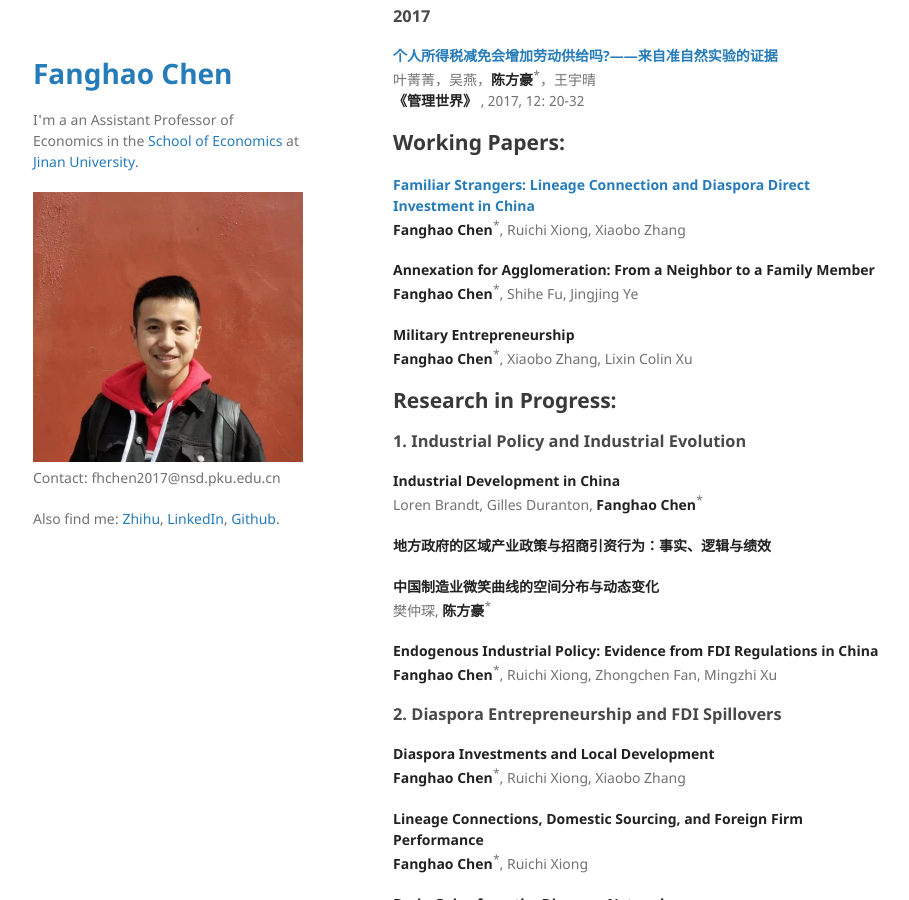
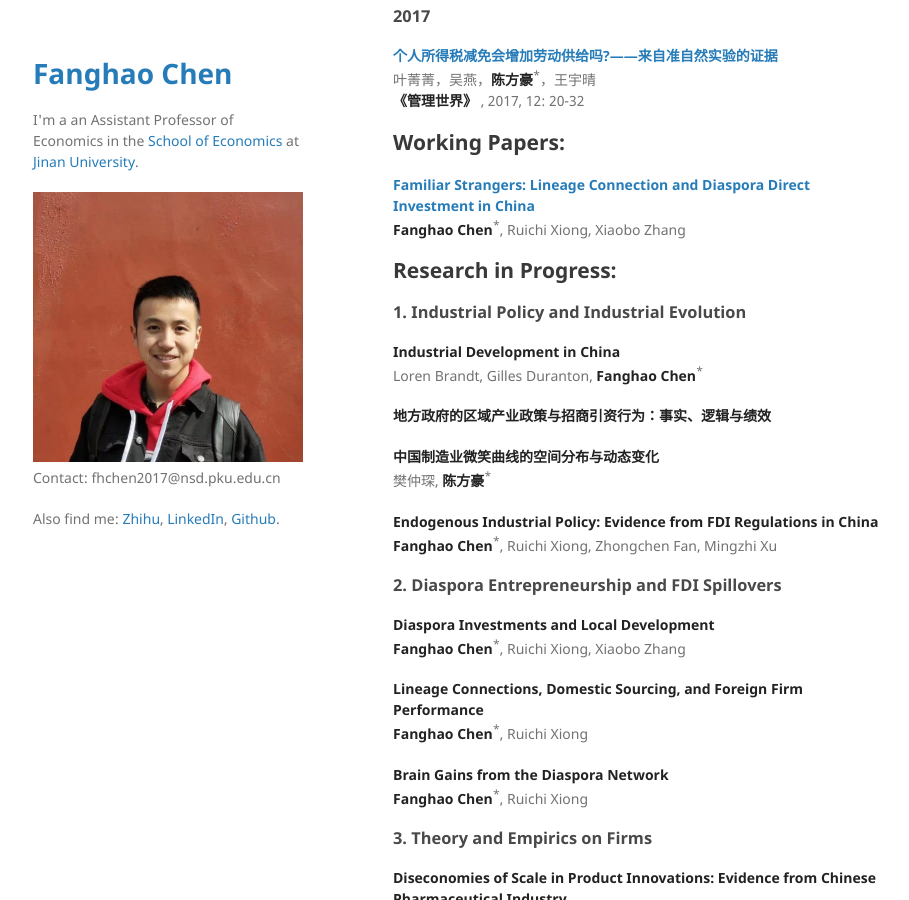
Before and after one commit to FanghaoChen/homepage, a Jekyll site: the page built from research.md, in a window 1280 px wide and 900 px high, scrolled down 441 px. Shown: the whole window, without its empty margins (177-1086 px from the left). Built offline with Jekyll 4.4.1, drawn with Linux system fonts in a browser that asks for light colours.

Commit message:
Update research.md

```diff
--- a/research.md
+++ b/research.md
@@ -30,12 +30,6 @@ layout: default
 
 **[Familiar Strangers: Lineage Connection and Diaspora Direct Investment in China](https://papers.ssrn.com/sol3/papers.cfm?abstract_id=4004159)** <br/>
 **Fanghao Chen**<sup>*</sup>, Ruichi Xiong, Xiaobo Zhang
-
-**Annexation for Agglomeration: From a Neighbor to a Family Member** <br/>
-**Fanghao Chen**<sup>*</sup>, Shihe Fu, Jingjing Ye
-
-**Military Entrepreneurship** <br/>
-**Fanghao Chen**<sup>*</sup>, Xiaobo Zhang, Lixin Colin Xu
 
 ## Research in Progress:
 
```
